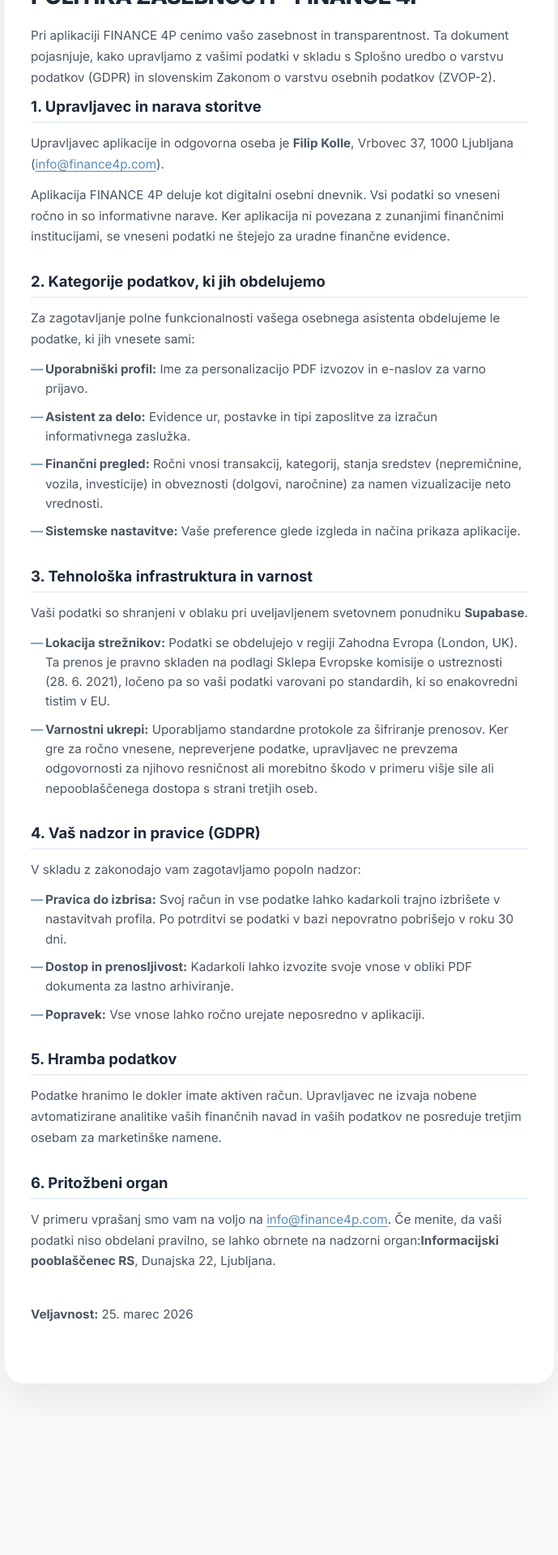
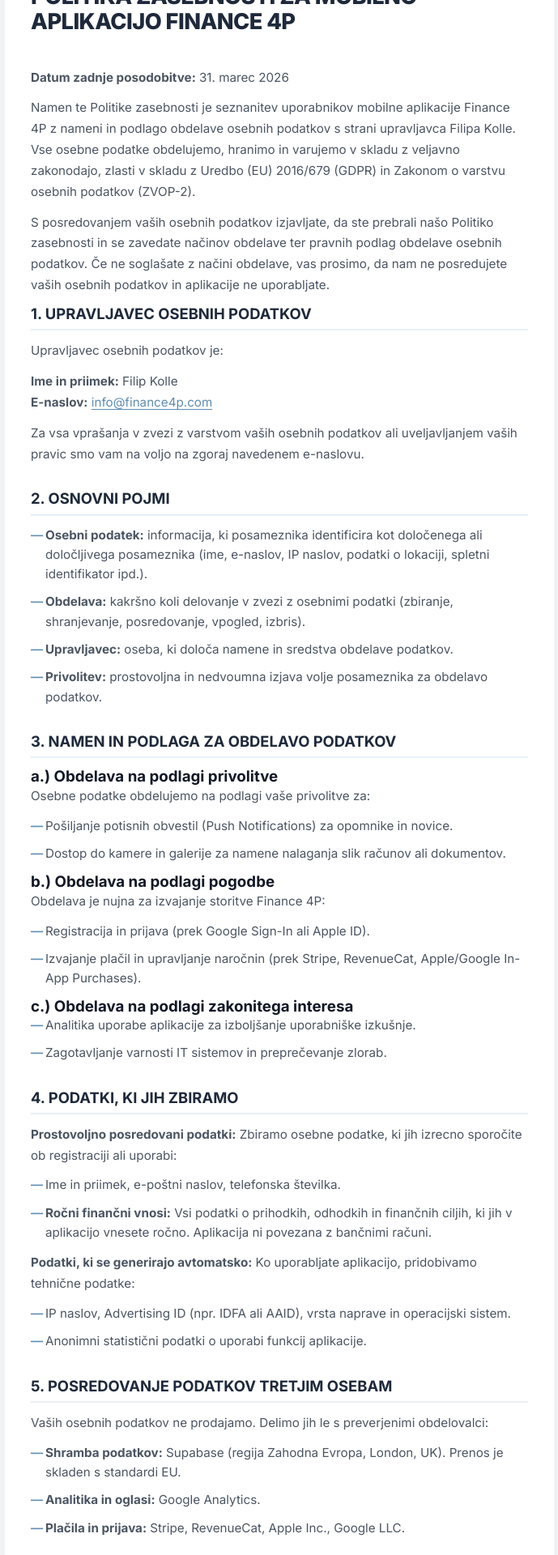
Before and after one commit to filipkolle/Landing-4P, a React (Vite) app: page /politikazasebnosti in a window 1280 px wide. Shown: the part 180-2100 px from the top of the page at 81% size, without its empty margins (295-984 px from the left). Before the commit the page ends 1929 px from the top, so only its background shows below. Built offline with nearby package versions, Linux system fonts and the light colour scheme.

Commit message:
Fix 404 routing error with vercel.json and update privacy policy content

```diff
--- a/src/components/PrivacyPolicy.jsx
+++ b/src/components/PrivacyPolicy.jsx
@@ -35,75 +35,150 @@
 
         {/* Content */}
         <div className="pp-body">
-          <h1>POLITIKA ZASEBNOSTI – FINANCE 4P</h1>
+          <h1>POLITIKA ZASEBNOSTI ZA MOBILNO APLIKACIJO FINANCE 4P</h1>
+          <p className="pp-date"><strong>Datum zadnje posodobitve:</strong> 31. marec 2026</p>
+
           <p className="pp-intro">
-            Pri aplikaciji FINANCE 4P cenimo vašo zasebnost in transparentnost. Ta dokument pojasnjuje,
-            kako upravljamo z vašimi podatki v skladu s Splošno uredbo o varstvu podatkov (GDPR) in
-            slovenskim Zakonom o varstvu osebnih podatkov (ZVOP-2).
+            Namen te Politike zasebnosti je seznanitev uporabnikov mobilne aplikacije Finance 4P z nameni
+            in podlago obdelave osebnih podatkov s strani upravljavca Filipa Kolle.
+            Vse osebne podatke obdelujemo, hranimo in varujemo v skladu z veljavno zakonodajo, zlasti v
+            skladu z Uredbo (EU) 2016/679 (GDPR) in Zakonom o varstvu osebnih podatkov (ZVOP-2).
+          </p>
+
+          <p className="pp-intro">
+            S posredovanjem vaših osebnih podatkov izjavljate, da ste prebrali našo Politiko zasebnosti in
+            se zavedate načinov obdelave ter pravnih podlag obdelave osebnih podatkov. Če ne soglašate z
+            načini obdelave, vas prosimo, da nam ne posredujete vaših osebnih podatkov in aplikacije ne uporabljate.
           </p>
 
           <section>
-            <h2>1. Upravljavec in narava storitve</h2>
+            <h2>1. UPRAVLJAVEC OSEBNIH PODATKOV</h2>
+            <p>Upravljavec osebnih podatkov je:</p>
             <p>
-              Upravljavec aplikacije in odgovorna oseba je <strong>Filip Kolle</strong>, Vrbovec 37,
-              1000 Ljubljana (<a href="mailto:info@finance4p.com">info@finance4p.com</a>).
+              <strong>Ime in priimek:</strong> Filip Kolle<br />
+              <strong>E-naslov:</strong> <a href="mailto:info@finance4p.com">info@finance4p.com</a>
             </p>
             <p>
-              Aplikacija FINANCE 4P deluje kot digitalni osebni dnevnik. Vsi podatki so vneseni ročno
-              in so informativne narave. Ker aplikacija ni povezana z zunanjimi finančnimi institucijami,
-              se vneseni podatki ne štejejo za uradne finančne evidence.
+              Za vsa vprašanja v zvezi z varstvom vaših osebnih podatkov ali uveljavljanjem vaših pravic
+              smo vam na voljo na zgoraj navedenem e-naslovu.
             </p>
           </section>
 
           <section>
-            <h2>2. Kategorije podatkov, ki jih obdelujemo</h2>
-            <p>Za zagotavljanje polne funkcionalnosti vašega osebnega asistenta obdelujeme le podatke, ki jih vnesete sami:</p>
+            <h2>2. OSNOVNI POJMI</h2>
             <ul>
-              <li><strong>Uporabniški profil:</strong> Ime za personalizacijo PDF izvozov in e-naslov za varno prijavo.</li>
-              <li><strong>Asistent za delo:</strong> Evidence ur, postavke in tipi zaposlitve za izračun informativnega zaslužka.</li>
-              <li><strong>Finančni pregled:</strong> Ročni vnosi transakcij, kategorij, stanja sredstev (nepremičnine, vozila, investicije) in obveznosti (dolgovi, naročnine) za namen vizualizacije neto vrednosti.</li>
-              <li><strong>Sistemske nastavitve:</strong> Vaše preference glede izgleda in načina prikaza aplikacije.</li>
+              <li><strong>Osebni podatek:</strong> informacija, ki posameznika identificira kot določenega ali določljivega posameznika (ime, e-naslov, IP naslov, podatki o lokaciji, spletni identifikator ipd.).</li>
+              <li><strong>Obdelava:</strong> kakršno koli delovanje v zvezi z osebnimi podatki (zbiranje, shranjevanje, posredovanje, vpogled, izbris).</li>
+              <li><strong>Upravljavec:</strong> oseba, ki določa namene in sredstva obdelave podatkov.</li>
+              <li><strong>Privolitev:</strong> prostovoljna in nedvoumna izjava volje posameznika za obdelavo podatkov.</li>
             </ul>
           </section>
 
           <section>
-            <h2>3. Tehnološka infrastruktura in varnost</h2>
-            <p>Vaši podatki so shranjeni v oblaku pri uveljavljenem svetovnem ponudniku <strong>Supabase</strong>.</p>
+            <h2>3. NAMEN IN PODLAGA ZA OBDELAVO PODATKOV</h2>
+            <h3>a.) Obdelava na podlagi privolitve</h3>
+            <p>Osebne podatke obdelujemo na podlagi vaše privolitve za:</p>
             <ul>
-              <li><strong>Lokacija strežnikov:</strong> Podatki se obdelujejo v regiji Zahodna Evropa (London, UK). Ta prenos je pravno skladen na podlagi Sklepa Evropske komisije o ustreznosti (28. 6. 2021), ločeno pa so vaši podatki varovani po standardih, ki so enakovredni tistim v EU.</li>
-              <li><strong>Varnostni ukrepi:</strong> Uporabljamo standardne protokole za šifriranje prenosov. Ker gre za ročno vnesene, nepreverjene podatke, upravljavec ne prevzema odgovornosti za njihovo resničnost ali morebitno škodo v primeru višje sile ali nepooblaščenega dostopa s strani tretjih oseb.</li>
+              <li>Pošiljanje potisnih obvestil (Push Notifications) za opomnike in novice.</li>
+              <li>Dostop do kamere in galerije za namene nalaganja slik računov ali dokumentov.</li>
+            </ul>
+
+            <h3>b.) Obdelava na podlagi pogodbe</h3>
+            <p>Obdelava je nujna za izvajanje storitve Finance 4P:</p>
+            <ul>
+              <li>Registracija in prijava (prek Google Sign-In ali Apple ID).</li>
+              <li>Izvajanje plačil in upravljanje naročnin (prek Stripe, RevenueCat, Apple/Google In-App Purchases).</li>
+            </ul>
+
+            <h3>c.) Obdelava na podlagi zakonitega interesa</h3>
+            <ul>
+              <li>Analitika uporabe aplikacije za izboljšanje uporabniške izkušnje.</li>
+              <li>Zagotavljanje varnosti IT sistemov in preprečevanje zlorab.</li>
             </ul>
           </section>
 
           <section>
-            <h2>4. Vaš nadzor in pravice (GDPR)</h2>
-            <p>V skladu z zakonodajo vam zagotavljamo popoln nadzor:</p>
+            <h2>4. PODATKI, KI JIH ZBIRAMO</h2>
+            <p><strong>Prostovoljno posredovani podatki:</strong> Zbiramo osebne podatke, ki jih izrecno sporočite ob registraciji ali uporabi:</p>
             <ul>
-              <li><strong>Pravica do izbrisa:</strong> Svoj račun in vse podatke lahko kadarkoli trajno izbrišete v nastavitvah profila. Po potrditvi se podatki v bazi nepovratno pobrišejo v roku 30 dni.</li>
-              <li><strong>Dostop in prenosljivost:</strong> Kadarkoli lahko izvozite svoje vnose v obliki PDF dokumenta za lastno arhiviranje.</li>
-              <li><strong>Popravek:</strong> Vse vnose lahko ročno urejate neposredno v aplikaciji.</li>
+              <li>Ime in priimek, e-poštni naslov, telefonska številka.</li>
+              <li><strong>Ročni finančni vnosi:</strong> Vsi podatki o prihodkih, odhodkih in finančnih ciljih, ki jih v aplikacijo vnesete ročno. Aplikacija ni povezana z bančnimi računi.</li>
+            </ul>
+            <p><strong>Podatki, ki se generirajo avtomatsko:</strong> Ko uporabljate aplikacijo, pridobivamo tehnične podatke:</p>
+            <ul>
+              <li>IP naslov, Advertising ID (npr. IDFA ali AAID), vrsta naprave in operacijski sistem.</li>
+              <li>Anonimni statistični podatki o uporabi funkcij aplikacije.</li>
             </ul>
           </section>
 
           <section>
-            <h2>5. Hramba podatkov</h2>
+            <h2>5. POSREDOVANJE PODATKOV TRETJIM OSEBAM</h2>
+            <p>Vaših osebnih podatkov ne prodajamo. Delimo jih le s preverjenimi obdelovalci:</p>
+            <ul>
+              <li><strong>Shramba podatkov:</strong> Supabase (regija Zahodna Evropa, London, UK). Prenos je skladen s standardi EU.</li>
+              <li><strong>Analitika in oglasi:</strong> Google Analytics.</li>
+              <li><strong>Plačila in prijava:</strong> Stripe, RevenueCat, Apple Inc., Google LLC.</li>
+            </ul>
+          </section>
+
+          <section>
+            <h2>6. VARNOST PODATKOV</h2>
+            <p>Vaše zaupanje cenimo, zato izvajamo stroge tehnične in organizacijske ukrepe:</p>
+            <ul>
+              <li>Uporaba šifriranja podatkov (SSL/TLS).</li>
+              <li>Varovanje strežniške infrastrukture ponudnika Supabase.</li>
+              <li>Nadzor nad pooblastili za dostop do informacij.</li>
+            </ul>
+          </section>
+
+          <section>
+            <h2>7. PIŠKOTKI (COOKIES)</h2>
             <p>
-              Podatke hranimo le dokler imate aktiven račun. Upravljavec ne izvaja nobene avtomatizirane
-              analitike vaših finančnih navad in vaših podatkov ne posreduje tretjim osebam za
-              marketinške namene.
+              Mobilna aplikacija Finance 4P ne uporablja piškotkov v tradicionalnem smislu.
+              Za delovanje aplikacije se uporabljajo lokalne shrambe naprave in identifikatorji (SDK-ji)
+              tretjih oseb (npr. Google Analytics), ki omogočajo delovanje brez shranjevanja podatkov
+              v spletnem brskalniku.
             </p>
           </section>
 
           <section>
-            <h2>6. Pritožbeni organ</h2>
+            <h2>8. IZBRIS PODATKOV (PRAVICA DO POZABE)</h2>
             <p>
-              V primeru vprašanj smo vam na voljo na <a href="mailto:info@finance4p.com">info@finance4p.com</a>.
-              Če menite, da vaši podatki niso obdelani pravilno, se lahko obrnete na nadzorni organ:
-              <strong>Informacijski pooblaščenec RS</strong>, Dunajska 22, Ljubljana.
+              Uporabnik ima v aplikaciji Finance 4P možnost, da kadarkoli sam izbriše svoj račun.
+              Po potrditvi izbrisa bodo vsi vaši osebni in finančni podatki trajno odstranjeni iz
+              naših baz v roku 10 dni, razen tistih, ki jih moramo hraniti po zakonu (npr. davčni podatki).
             </p>
           </section>
 
-          <p className="pp-date"><strong>Veljavnost:</strong> 25. marec 2026</p>
+          <section>
+            <h2>9. POSAMEZNIKOVE PRAVICE</h2>
+            <p>Skladno z GDPR imate pravico do:</p>
+            <ul>
+              <li>Dostopa do vaših podatkov in njihovega popravka.</li>
+              <li>Izbrisa osebnih podatkov (»pozabe«).</li>
+              <li>Prenosljivosti podatkov v strojno berljivi obliki.</li>
+              <li>Ugovora obdelavi za namene neposrednega trženja.</li>
+            </ul>
+            <p>Vse zahteve naslovite na: <a href="mailto:info@finance4p.com">info@finance4p.com</a>.</p>
+          </section>
+
+          <section>
+            <h2>10. PRITOŽBA NADZORNEMU ORGANU</h2>
+            <p>
+              Če menite, da obdelava vaših podatkov krši predpise, lahko vložite pritožbo pri:<br />
+              <strong>Informacijski pooblaščenec Republike Slovenije</strong><br />
+              Dunajska cesta 22, 1000 Ljubljana<br />
+              E-pošta: <a href="mailto:gp.ip@ip-rs.si">gp.ip@ip-rs.si</a>
+            </p>
+          </section>
+
+          <section>
+            <h2>11. KONČNE DOLOČBE</h2>
+            <p>
+              Ta politika zasebnosti se lahko občasno posodobi. O vseh pomembnih spremembah boste
+              obveščeni znotraj aplikacije ali prek e-pošte.
+            </p>
+          </section>
         </div>
       </motion.div>
     </motion.div>
```
Also changed, not shown: vercel.json (added).
